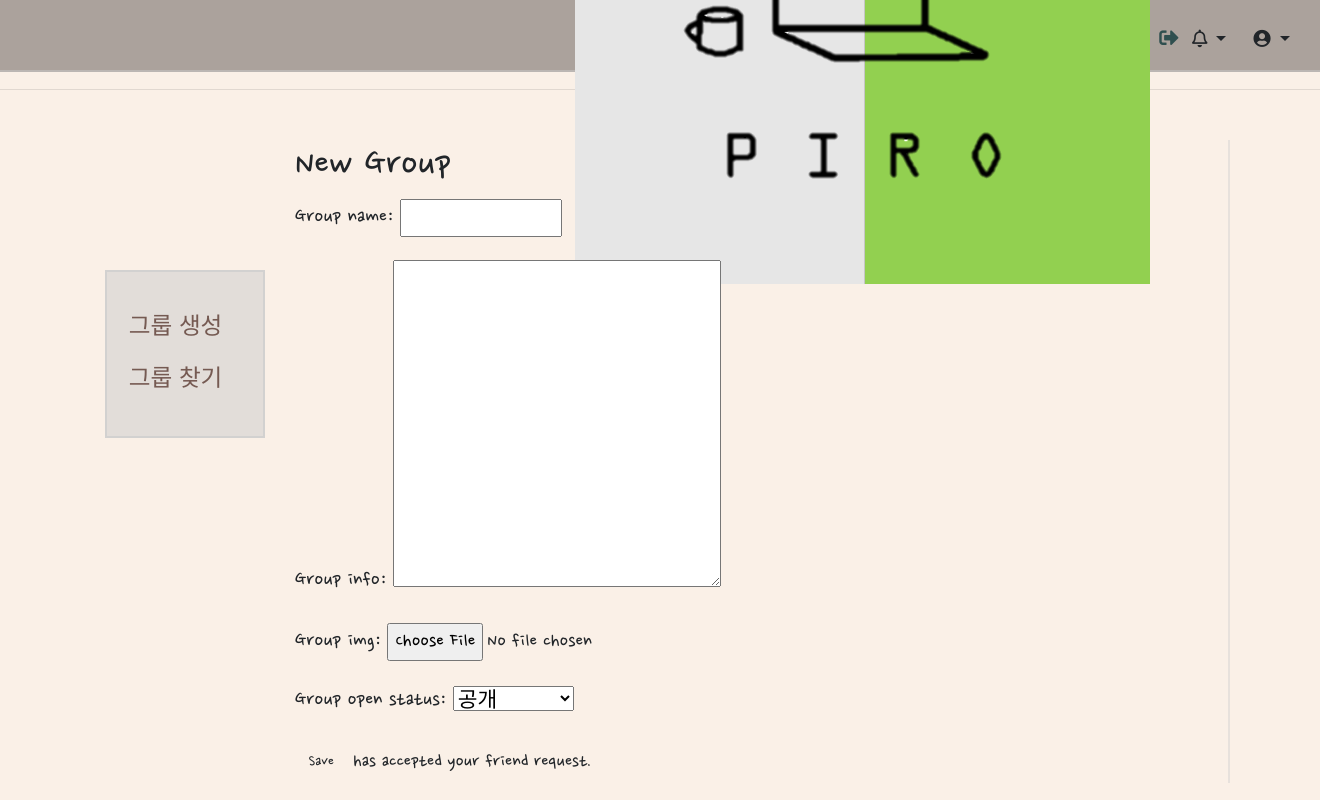
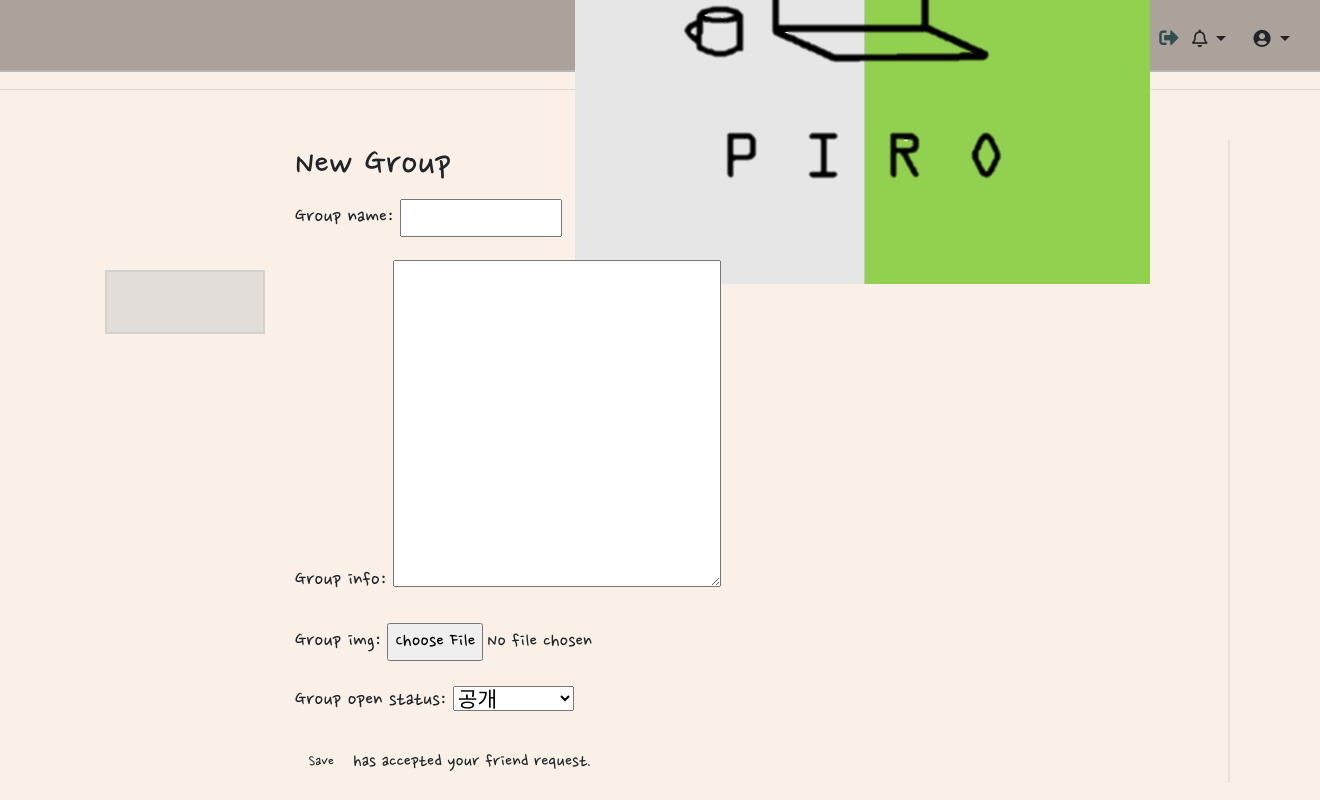
Before and after one commit to pirogramming/PiroBoard, a Django app: page /about/ in a window 1320 px wide. Run offline with Django 3.2, Linux system fonts and the light colour scheme; some libraries are stand-ins or nearby versions.

Commit message:
베이스 템플릿에서 버튼 빠짐

```diff
--- a/blog/templates/blog/trello.html
+++ b/blog/templates/blog/trello.html
@@ -21,7 +21,8 @@
 
     <style>
         body {
-        {#background-color: #fafafa;#} background-color: rgb(250, 240, 231);
+            background-color: rgb(250, 240, 231);
+        {#background-color: #fafafa;#}
         }
 
         * {
@@ -145,18 +146,7 @@
         <div class="col-2 men-area">
             <ul class="nav flex-column">
                 {% block sidebar %}
-                    <li class="nav-item">
-                        <a class="nav-link active" href="{% url 'blog-about' %}">
-                            <span class="men" data-feather="home"> 그룹 생성</span>
-                            <span class="sr-only">(current)</span>
-                        </a>
-                    </li>
-                    <li class="nav-item">
-                        <a class="nav-link" href="{% url 'users:group_find' %}">
-                            <span class="men" data-feather="file">그룹 찾기</span>
 
-                        </a>
-                    </li>
                 {% endblock %}
             </ul>
         </div>
```
